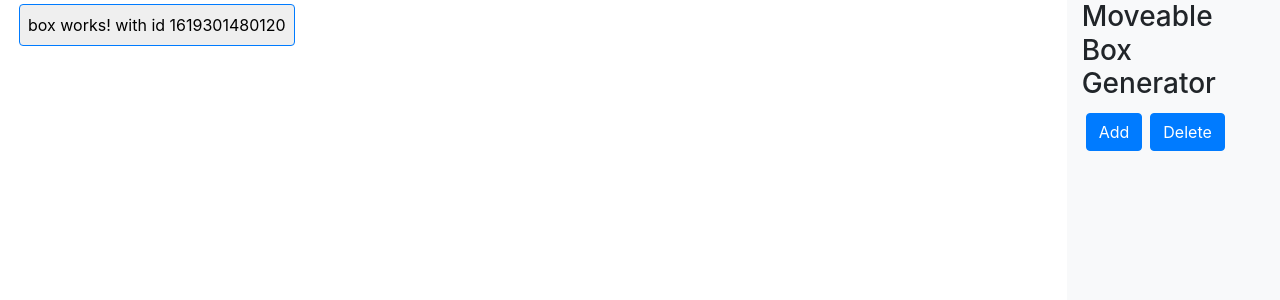
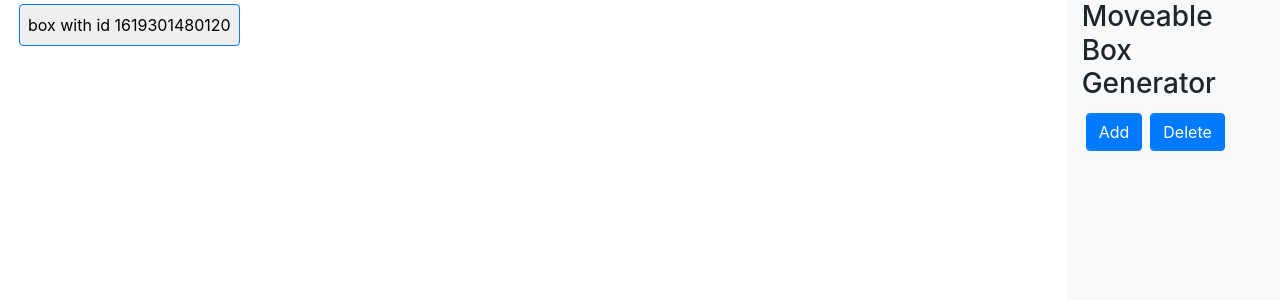
Before and after one commit to ayushk23/moveable-box-generator, an Angular app: page / in a window 1280 px wide. Both pictures are taken after a click on the element "Add". Shown: the top 300 px of the page. Built offline with nearby package versions, Linux system fonts and the light colour scheme.

Commit message:
Incremental z-index for boxes

```diff
--- a/src/app/box/box.component.html
+++ b/src/app/box/box.component.html
@@ -1,6 +1,7 @@
 <button id={{boxId}}
   class="border border-primary rounded p-2 m-1 btt"
+  [style.z-index]="zindex"
   (click)="logDetails($event)"
   >
-  box works! with id {{boxId}}
+  box with id {{boxId}}
 </button>
--- a/src/app/box/box.component.ts
+++ b/src/app/box/box.component.ts
@@ -14,11 +14,14 @@ export class BoxComponent implements OnInit {
   }
 
   boxId: any = Date.now();
+  @Input() zindex: number = 10;
   @Output() output = new EventEmitter();
 
   logDetails(event){
     console.log(event);
     // console.log(event.target.id);
+
   }
 
+
 }
--- a/src/app/canvas/canvas.component.ts
+++ b/src/app/canvas/canvas.component.ts
@@ -11,6 +11,7 @@ export class CanvasComponent implements OnInit {
   constructor(private resolver: ComponentFactoryResolver) { }
 
   ngOnInit() {
+    localStorage.setItem("zindex", "10");
   }
 
   @ViewChild("boxContainer", { read: ViewContainerRef }) container;
@@ -19,6 +20,9 @@ export class CanvasComponent implements OnInit {
   addBox() {
     const factory: ComponentFactory<any> = this.resolver.resolveComponentFactory(BoxComponent);
     this.componentRef = this.container.createComponent(factory);
+    var zindex = parseInt(localStorage.getItem("zindex"));
+    localStorage.setItem("zindex", ++zindex +"");
+    this.componentRef.instance.zindex = zindex;
 
   }
 
```
